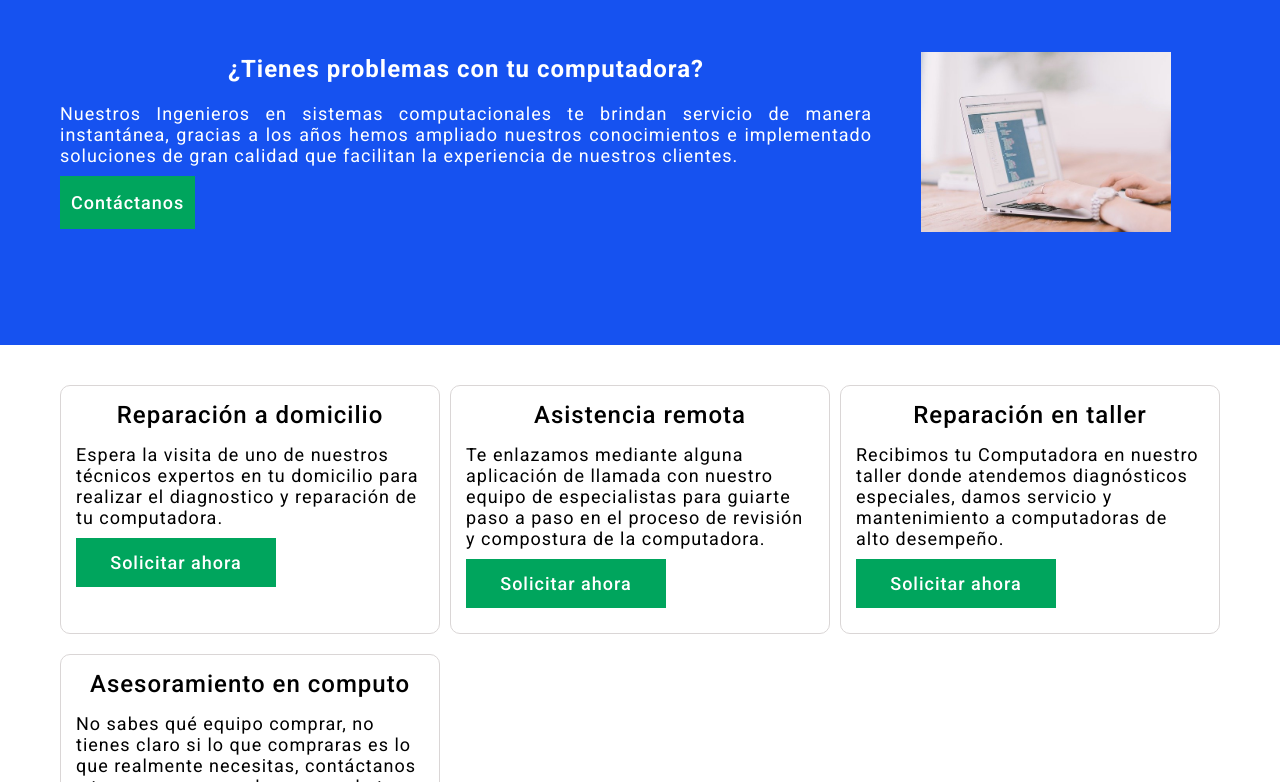
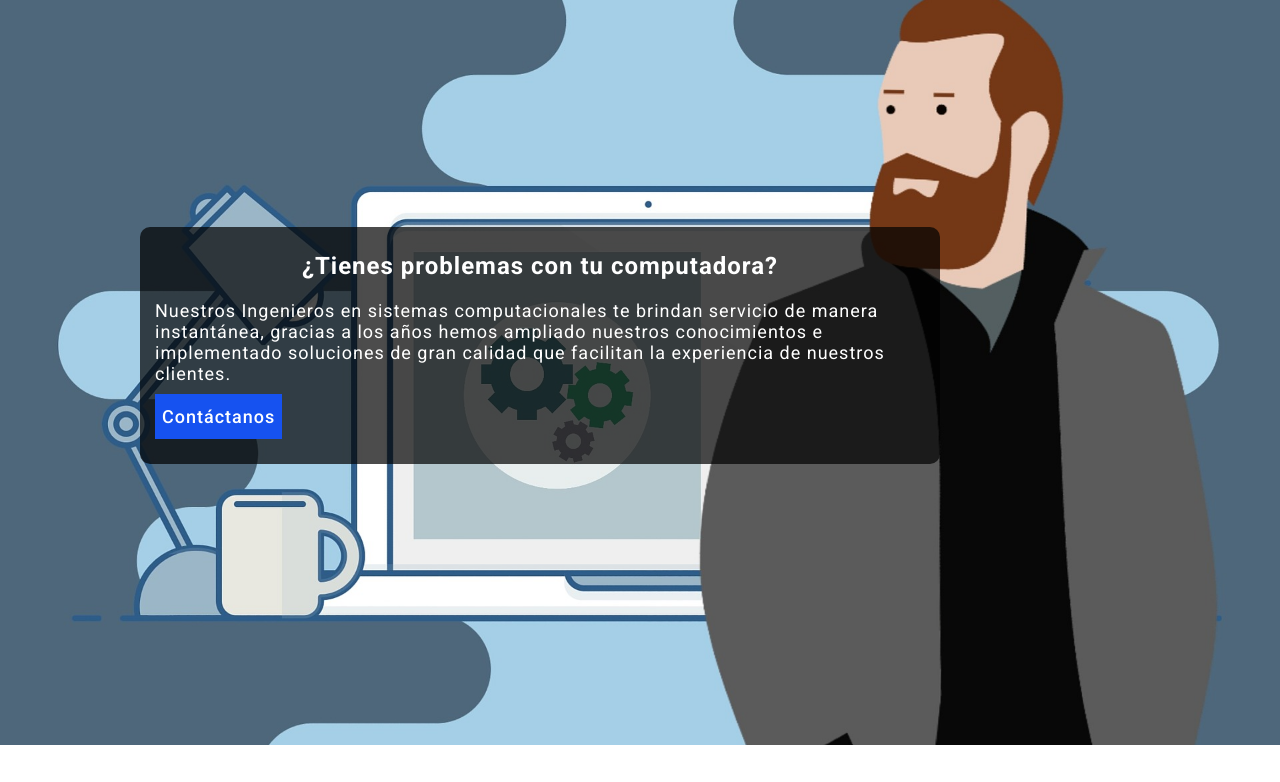
Before and after one commit to Jorge-Lpez/Spyder-pc, a plain HTML site: page Spyder-PC/index.html in a window 1280 px wide. Shown: the part 55-837 px from the top of the page. Drawn offline with nearby package versions, Linux system fonts and the light colour scheme; some packages are replaced by stand-ins of ours; a script that the page names is missing.

Commit message:
Finalizando banner

```diff
--- a/Spyder-PC/index.html
+++ b/Spyder-PC/index.html
@@ -31,7 +31,20 @@
         </div>
     </nav>
 
-    <section class="info-principal" id="home">
+    <section class="banner">
+        <article class="principal-article wrapper contenedor">
+            <div class="presentacion">
+                <h1>¿Tienes problemas con tu computadora?</h1>
+                <p>Nuestros Ingenieros en sistemas computacionales te brindan servicio de manera instantánea,
+                gracias a los años hemos ampliado nuestros conocimientos e implementado soluciones de gran calidad
+                que facilitan la experiencia de nuestros clientes.
+                </p>
+                <button id="contactanos-button">Contáctanos</button>
+            </div>
+        </article>
+    </section>
+
+    <!--<section class="info-principal" id="home">
         <div class="wrapper contenedor">
             <article class="principal-article">
                 <div class="presentacion">
@@ -47,10 +60,11 @@
                 </div>
             </article>
         </div>
-    </section>
+    </section>-->
 
     <section class="card-info">
         <div class="wrapper contenedor">
+            <h2>Tipos Servicios</h2>
             <div class="card-seccion">
                 <div class="card card1">
                     <h2>Reparación a domicilio</h2>
--- a/Spyder-PC/public/css/estilos.css
+++ b/Spyder-PC/public/css/estilos.css
@@ -42,8 +42,8 @@ img{
 .menu{
     position: fixed;
     width: 100%;
-    /*background-color: var(--grayPrincipal);*/
     z-index: 999;
+    background-color: rgba(0, 0, 0, .9);
 }
 
 .menu-content{
@@ -98,42 +98,42 @@ img{
     font-size: 20px;
 }
 
-/*Info principal*/
-.info-principal{
-    padding-top: 100px;
-    background-color: var(--grayPrincipal);
-    height: 400px;
-    color: var(--whiteTexto);
+/*Info-principal y banner*/
+.banner{
     font-family: var(--robotoPrincipal);
+    display: flex;
+    align-items: center;
+    background-image: url("../img/principal.jpg");
+    background-repeat: no-repeat;
+    background-position: center;
+    background-size:cover;
+    min-height: 500px;
+    height: 100vh;
 }
 
-.img-presentacion{
-    width: 200px;
-    margin: auto;
-    display: flex;
-    justify-content: center;
-}
-
-.img-presentacion img{
-    width: 150px;
+.presentacion{
+    max-width: 800px;
+    padding: 15px;
+    border-radius: 10px;
+    background-color: rgba(0, 0, 0, .7);
 }
 
 .presentacion h1{
-    padding: 10px 0;
-    font-weight: 700;
+    text-align: center;
     letter-spacing: 1px;
-    text-align: center;
+    padding: 10px;
+    color: white;
 }
 
 .presentacion p{
-    font-weight: 400;
+    color: white;
     letter-spacing: 1px;
     padding: 10px 0;
-    text-align: justify;
 }
 
 .presentacion button{
     font-family: var(--robotoPrincipal);
+    font-size: 16px;
     padding: 10px 5px;
     font-weight: 500;
     letter-spacing: 1px;
@@ -141,20 +141,24 @@ img{
     border: none;
     margin-bottom: 10px;
     color: var(--whiteTexto);
-    border: 6px solid var(--botonPrincipal);
     outline: none;
-    background-color: var(--botonPrincipal);
+    background-color: var(--grayPrincipal);
+    border: 2px solid var(--grayPrincipal);
 }
 
 .presentacion button:hover{
     background: none;
 }
-
 /*Seccion de autoservicio*/
 
 .card-info{
     font-family: var(--robotoPrincipal);
     margin: 40px 0;
+}
+
+.card-info h2{
+    text-align: center;
+    margin: 20px 0;
 }
 
 .card-seccion{
@@ -233,10 +237,6 @@ img{
     letter-spacing: 1px;
     padding: 10px 0;
     color: #737473;
-}
-
-.card-services .card-info-services h3{
-
 }
 
 .card-services .card-imagen-services .fa-video{
@@ -661,7 +661,6 @@ details ul li{
     .presentacion button{
         font-size: 18px;
     }
-
     /*Carta tipo de asistencia*/
     .card p, .card a{
         font-size: 18px;
@@ -796,6 +795,7 @@ details ul li{
     .card-seccion{
         grid-template-columns: 1fr 1fr 1fr;
     }
+
     .contenedor{
         max-width: 1200px;
         margin: auto;
@@ -818,3 +818,9 @@ details ul li{
         align-items: center;
     }
 }
+
+@media screen and (min-width: 1024px){
+    .presentacion{
+        margin-left: -200px;
+    }
+}
```
Also changed, not shown: Spyder-PC/public/img/principal.jpg (added).
